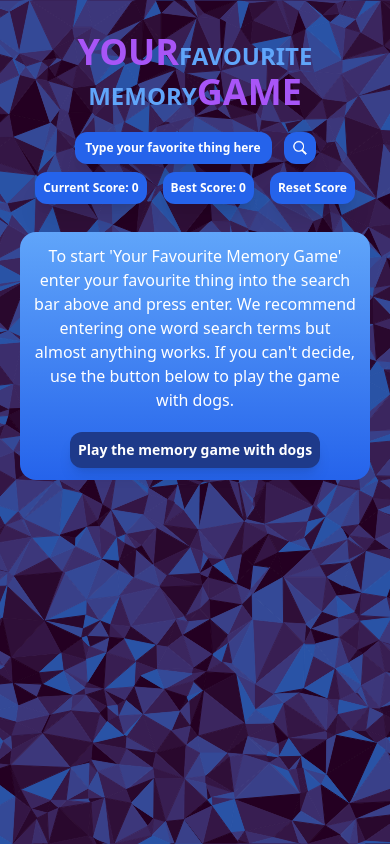
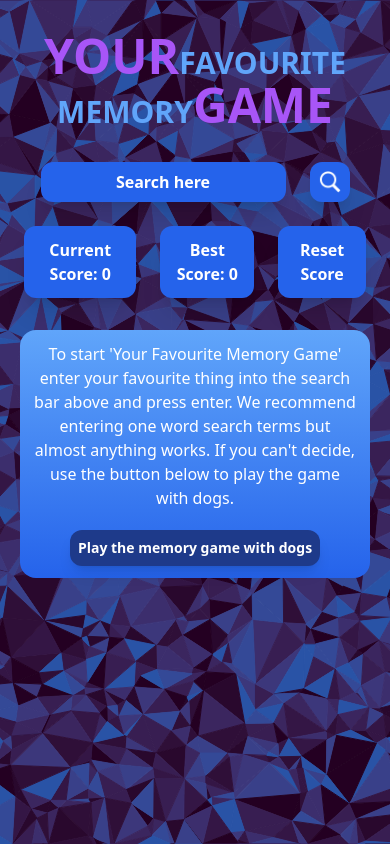
Before and after one commit to coolleighton/memory-game, a React (Vite) app: page / in a window 390 px wide. Built offline with nearby package versions, Linux system fonts and the light colour scheme.

Commit message:
added full responsive tailwind

```diff
--- a/src/App.jsx
+++ b/src/App.jsx
@@ -289,6 +289,9 @@ function App() {
 
       setGameState(newgameState);
       localStorage.setItem("gameState", JSON.stringify(newgameState));
+      document.querySelector("#currentScore").textContent = 0;
+      document.querySelector("#highScore").textContent =
+        newGameScores.highScore;
     } else if (
       scores.currentScore === 10 &&
       gameState.gamePosition.secondRoundComplete === false
@@ -321,55 +324,26 @@ function App() {
 
       setGameState(newgameState);
       localStorage.setItem("gameState", JSON.stringify(newgameState));
-    } else if (
-      scores.currentScore === 10 &&
-      gameState.gamePosition.secondRoundComplete === false
-    ) {
-      const newGamePosition = {
-        searchTerm: gameState.gamePosition.searchTerm,
-        searchAmount: 20,
-        started: true,
-        gameFailed: false,
-        imagesAbove5: true,
-        firstRoundComplete: true,
-        secondRoundComplete: true,
-        finalRoundComplete: true,
-      };
-
-      const newGameStats = repeat({ clicked: false, id: 0 }, 20);
-
-      const newGameScores = {
-        currentScore: 0,
-        ...gameState.gameScores,
-      };
-
-      const newgameState = {
-        gamePosition: newGamePosition,
-        gameStats: newGameStats,
-        gameScores: newGameScores,
-      };
-      console.log("you won");
-      console.log(newgameState);
-
-      setGameState(newgameState);
-      localStorage.setItem("gameState", JSON.stringify(newgameState));
+      document.querySelector("#currentScore").textContent = 0;
+      document.querySelector("#highScore").textContent =
+        newGameScores.highScore;
     }
   }
 
   return (
     <>
       <div className="container mx-auto flex flex-col">
-        <h1 className="container mb-5 text-center text-2xl text-blue-400 font-semibold">
-          <span className="text-4xl text-purple-500">YOUR</span>
+        <h1 className="container mb-5 text-center text-2xl text-blue-400 font-semibold min-[360px]:text-3xl min-[500px]:text-5xl">
+          <span className="text-4xl text-purple-500 min-[360px]:text-5xl min-[500px]:text-7xl">YOUR</span>
           FAVOURITE <br></br>
           MEMORY
-          <span className="text-4xl text-purple-500">GAME</span>
+          <span className="text-4xl text-purple-500 min-[360px]:text-5xl  min-[500px]:text-7xl">GAME</span>
         </h1>
         <SearchBar searchFunction={searchFunction}></SearchBar>
         <Score gameState={gameState} resetScores={resetHighScore}></Score>
         <div
           id="imagesDiv"
-          className="flex flex-col justify-center items-center mx-5"
+          className="flex flex-col justify-center items-center mx-5 "
         >
           <GameScreen
             setIds={setNewGameStats}
--- a/src/Components/GameScreenComponents/Images.jsx
+++ b/src/Components/GameScreenComponents/Images.jsx
@@ -79,7 +79,7 @@ function Images({ gameState, handleClick, handleImageCount, checkRounds, setIds
   // render images on screen
 
   return (
-    <div className="grid gap-4 grid-cols-2 my-5">
+    <div className="grid gap-4 grid-cols-2 my-5 min-[500px]:grid-cols-3 md:grid-cols-5 md:gap-6">
       {imagesData.map((item) => {
         let title = removeTextAfterGif(item.title);
 
@@ -92,12 +92,12 @@ function Images({ gameState, handleClick, handleImageCount, checkRounds, setIds
           <div
             id={item.id}
             key={item.id}
-            className=" w-18 p-2 bg-gradient-to-b from-blue-400 to-blue-600 rounded-2xl hover:cursor-pointer"
+            className="flex flex-col justify-between h-18 w-18 md:p-5 min-[360px]:p-3 p-2 bg-gradient-to-b from-blue-400 to-blue-600 rounded-2xl hover:cursor-pointer"
             onClick={(e) => handleClick(e.target.id)}
           >
             <img
               id={item.id}
-              className="h-18 w-18 rounded-xl "
+              className="resize h-18 w-18 rounded-xl "
               src={item.images.original.url}
             ></img>
             <p
--- a/src/Components/Score.jsx
+++ b/src/Components/Score.jsx
@@ -4,13 +4,13 @@ function Score({gameState, resetScores}) {
 
   return (
     <div className="flex justify-center mx-3">
-      <p className="cursor-default text-xs m-2 shadow-xl text-white font-semibold bg-blue-600 text-center align-middle w-18 p-2 rounded-xl">
+      <p className="min-[360px]:p-3 min-[360px]:text-base cursor-default text-xs min-[360px]:m-3 m-2 shadow-xl text-white font-semibold bg-blue-600 text-center align-middle w-18 p-2 rounded-xl">
         Current Score: <span id="currentScore">0</span>
       </p>
-      <p className="cursor-default text-xs m-2 shadow-xl text-white font-semibold bg-blue-600 text-center align-middle w-18 p-2 rounded-xl">
+      <p className="min-[360px]:p-3 min-[360px]:m-3 min-[360px]:text-base cursor-default text-xs m-2 shadow-xl text-white font-semibold bg-blue-600 text-center align-middle w-18 p-2 rounded-xl">
         Best Score: <span id="highScore">{gameState.gameScores.highScore}</span>
       </p>
-      <button onClick={() => resetScores()} className="bg-blue-600 rounded-xl hover:cursor-pointer hover:scale-110 shadow-xl duration-200 text-xs w-18 p-2 m-2 shadow-xl text-white font-semibold">
+      <button onClick={() => resetScores()} className="min-[360px]:m-3 min-[360px]:p-3 min-[360px]:text-base bg-blue-600 rounded-xl hover:cursor-pointer hover:scale-110 shadow-xl duration-200 text-xs w-18 p-2 m-2 shadow-xl text-white font-semibold">
         Reset Score
       </button>
     </div>
--- a/src/Components/SearchBar.jsx
+++ b/src/Components/SearchBar.jsx
@@ -7,10 +7,10 @@ function SearchBar({ searchFunction }) {
   };
 
   return (
-    <div className="flex justify-center">
+    <div className="flex justify-center container mx-auto">
       <input
-        className="placeholder-white ml-3 text-xs shadow-xl text-white font-semibold bg-blue-600 text-center align-middle rounded-xl px-2 outline-white"
-        placeholder="Type your favorite thing here"
+        className="min-[360px]:m-3 placeholder-white mr-2 text-xs shadow-xl text-white font-semibold bg-blue-600 text-center align-middle rounded-xl outline-white min-[360px]:text-base"
+        placeholder="Search here"
         id="searchData"
         onKeyDown={(e) => {
           if (e.key === "Enter") {
@@ -19,7 +19,7 @@ function SearchBar({ searchFunction }) {
         }}
       ></input>
       <img
-        className="w-8 h-8 bg-blue-600 p-2 mx-3 rounded-xl hover:cursor-pointer hover:scale-110 shadow-xl duration-200"
+        className="w-8 h-8 bg-blue-600 p-2 min-[360px]:m-3  rounded-xl hover:cursor-pointer hover:scale-110 shadow-xl duration-200 min-[360px]:w-10 min-[360px]:h-10"
         src={searchImg}
         onClick={() => searchFunction(inputValue())}
       ></img>
--- a/tailwind.config.js
+++ b/tailwind.config.js
@@ -4,6 +4,16 @@ export default {
     darkMode: false, // or 'media' or 'class'
     theme: {
       extend: {},
+      container: {
+        padding: {
+          DEFAULT: '0+',
+          sm: '2rem',
+          lg: '4rem',
+          xl: '5rem',
+          '2xl': '6rem',
+        },
+      },
+
     },
     variants: {
       extend: {},
```
